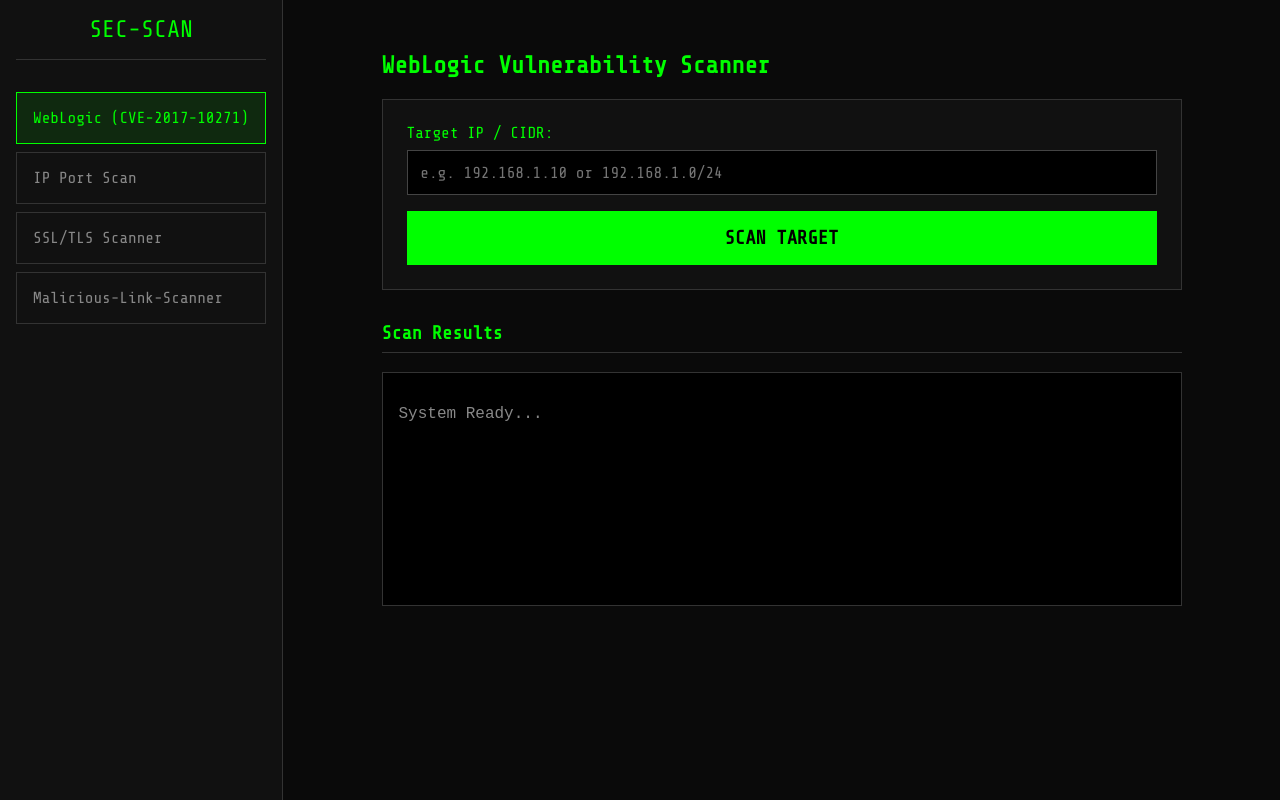
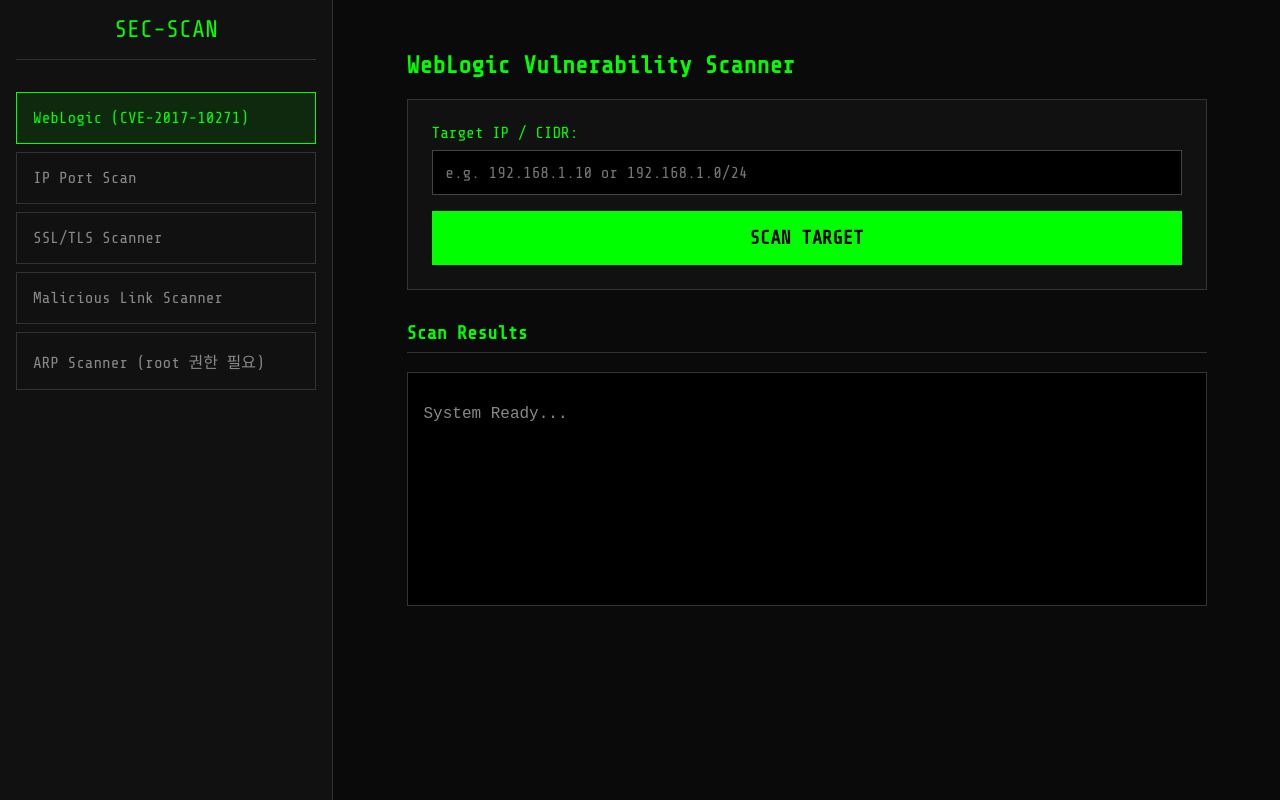
Before and after one commit to mindul/Security-Scanner, a Flask app: page /dashboard in a window 1280 px wide. Run offline with Flask 3, Linux system fonts and the light colour scheme.

Commit message:
ARP Scanner 추가

```diff
--- a/app.py
+++ b/app.py
@@ -158,6 +158,28 @@ def scan_malicious():
     except Exception as e:
         return jsonify({'error': str(e)}), 500
 
+@app.route('/api/scan/arp', methods=['POST'])
+def scan_arp():
+    data = request.json
+    target_range = data.get('target')
+
+    if not target_range:
+        return jsonify({'error': 'No target IP range provided'}), 400
+
+    from arp_scanner_core import scan_network
+
+    try:
+        # Perform ARP Scan
+        results = scan_network(target_range)
+
+        if isinstance(results, dict) and 'error' in results:
+             return jsonify({'error': results['error']}), 500
+
+        return jsonify({'results': results})
+
+    except Exception as e:
+        return jsonify({'error': str(e)}), 500
+
 if __name__ == '__main__':
     # host='0.0.0.0' allows access from other devices on the network
-    app.run(host='0.0.0.0', debug=True, port=5656)
+    app.run(host='0.0.0.0', debug=True, port=5657)
--- a/requirements.txt
+++ b/requirements.txt
@@ -2,3 +2,4 @@ flask
 requests
 pyOpenSSL
 certifi
+scapy
--- a/static/style.css
+++ b/static/style.css
@@ -65,7 +65,7 @@ body {
 }
 
 .sidebar {
-    width: 250px;
+    width: 300px;
     background: var(--sidebar-bg);
     border-right: 1px solid #333;
     padding: 1rem;
--- a/templates/dashboard.html
+++ b/templates/dashboard.html
@@ -22,7 +22,10 @@
             SSL/TLS Scanner
         </button>
         <button class="menu-btn" onclick="showScanner('malicious')">
-            Malicious-Link-Scanner
+            Malicious Link Scanner
+        </button>
+        <button class="menu-btn" onclick="showScanner('arp')">
+            ARP Scanner (root 권한 필요)
         </button>
         <!-- Future scanners can be added here -->
     </div>
@@ -100,6 +103,22 @@
                 </div>
             </div>
         </div>
+
+        <!-- ARP Scanner Panel -->
+        <div id="arp-scanner" class="scanner-panel" style="display:none;">
+            <h2>ARP Network Scanner</h2>
+            <div class="input-group">
+                <label for="arp-target">Target IP Range (CIDR):</label>
+                <input type="text" id="arp-target" placeholder="e.g. 192.168.0.1/24">
+                <button onclick="startARPScan()" class="btn-scan">SCAN PROBE</button>
+            </div>
+            <div class="results-area">
+                <h3>Discovered Devices</h3>
+                <div id="arp-results" class="console-output">
+                    <p class="status-line">System Ready...</p>
+                </div>
+            </div>
+        </div>
     </div>
 
     <script>
@@ -121,6 +140,9 @@
             } else if (type === 'malicious') {
                 document.getElementById('malicious-scanner').style.display = 'block';
                 document.querySelectorAll('.menu-btn')[3].classList.add('active');
+            } else if (type === 'arp') {
+                document.getElementById('arp-scanner').style.display = 'block';
+                document.querySelectorAll('.menu-btn')[4].classList.add('active');
             }
         }
 
@@ -362,6 +384,62 @@
                 resultsDiv.innerHTML = `<p class="error">System Error: ${error.message}</p>`;
             }
         }
+
+        async function startARPScan() {
+            const target = document.getElementById('arp-target').value;
+            const resultsDiv = document.getElementById('arp-results');
+
+            if (!target) {
+                alert("Please enter a target IP range (CIDR).");
+                return;
+            }
+
+            resultsDiv.innerHTML = '<p class="status-line blinking">Scanning Network (ARP Probing)...</p>';
+
+            try {
+                const response = await fetch('/api/scan/arp', {
+                    method: 'POST',
+                    headers: { 'Content-Type': 'application/json' },
+                    body: JSON.stringify({ target: target })
+                });
+
+                if (!response.ok) {
+                    const errorData = await response.json();
+                    if (errorData.error) {
+                        throw new Error(errorData.error);
+                    }
+                    throw new Error(`HTTP error! status: ${response.status}`);
+                }
+                const data = await response.json();
+
+                resultsDiv.innerHTML = '';
+
+                if (data.error) {
+                    resultsDiv.innerHTML += `<p class="error">ERROR: ${data.error}</p>`;
+                } else if (data.results && data.results.length > 0) {
+                    // Header
+                    resultsDiv.innerHTML += `
+                        <div class="result-line" style="font-weight:bold; border-bottom: 1px solid #333; margin-bottom:10px;">
+                            <span class="target" style="width: 200px; display:inline-block;">IP Address</span>
+                            <span class="detail">MAC Address</span>
+                        </div>
+                    `;
+
+                    data.results.forEach(res => {
+                        resultsDiv.innerHTML += `
+                            <div class="result-line safe">
+                                <span class="target" style="width: 200px; display:inline-block;">${res.ip}</span>
+                                <span class="detail">${res.mac}</span>
+                            </div>
+                        `;
+                    });
+                } else {
+                    resultsDiv.innerHTML = '<p>No devices found.</p>';
+                }
+            } catch (error) {
+                resultsDiv.innerHTML = `<p class="error">System Error: ${error.message}</p>`;
+            }
+        }
     </script>
 </body>
 
```
Also changed, not shown: arp_scanner_core.py (added, +31 -0 lines).
